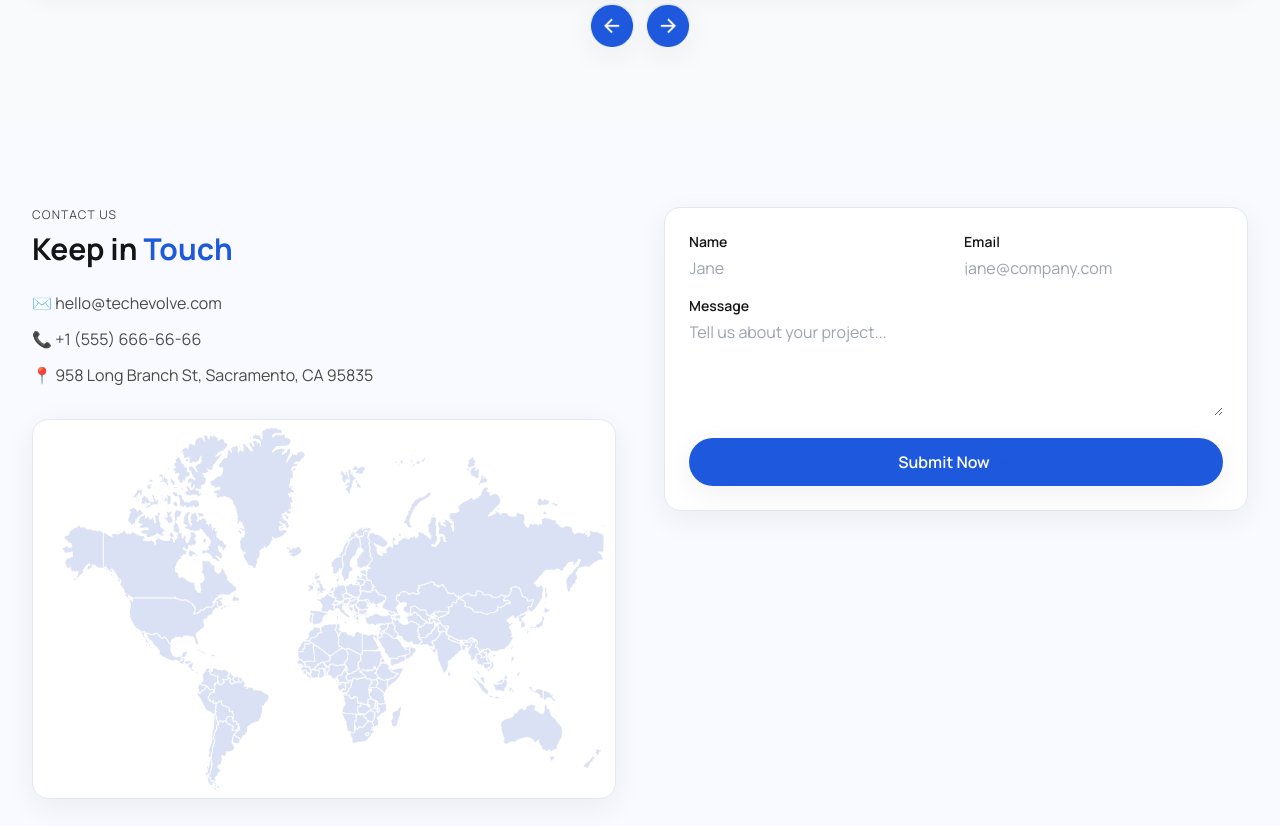
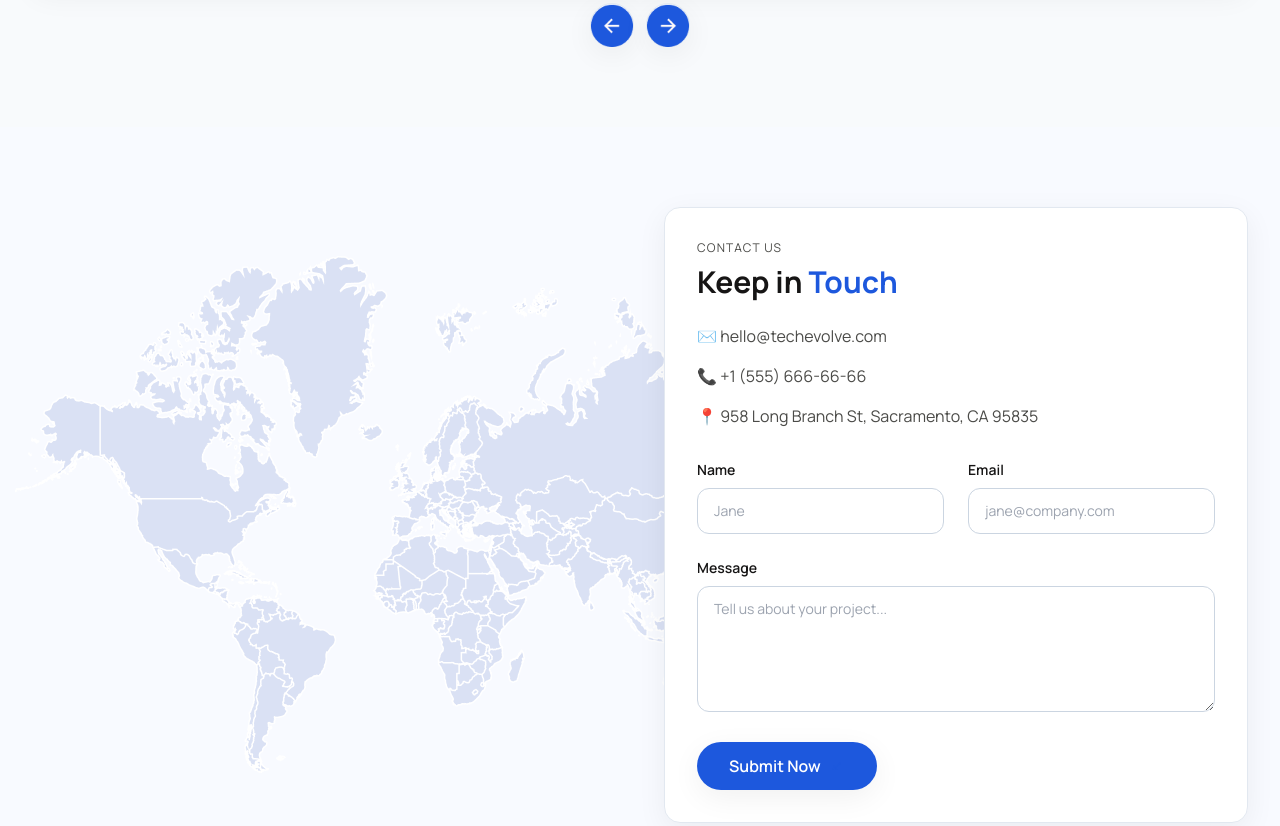
Before and after one commit to PeronVolodymyr/tech-evolve-landing-page, a plain HTML site: page index.html in a window 1280 px wide. Shown: the part 2878-3704 px from the top of the page. Drawn offline with nearby package versions, Linux system fonts and the light colour scheme.

Commit message:
improved map

```diff
--- a/index.html
+++ b/index.html
@@ -15,6 +15,7 @@
     .shadow-soft{box-shadow:0 8px 30px rgba(0,0,0,.06)}
     .circle-btn{width:44px;height:44px;border-radius:9999px;display:grid;place-items:center}
     .hero-bg{background-image:url('./assets/images/banner.png');background-size:cover;background-repeat:no-repeat;background-position:right}
+    .map-bg{background-image:url('./assets/images/map.png');background-size:auto;background-repeat:no-repeat;background-position:left}
   </style>
 </head>
 <body class="text-[color:var(--body)] bg-[#F8FAFF]">
@@ -230,30 +231,64 @@
     </div>
   </section>
 
-  <section id="contact" class="py-20">
-    <div class="mx-auto max-w-7xl px-4 sm:px-6 lg:px-8 grid lg:grid-cols-2 gap-12 items-start">
+  <!-- CONTACT -->
+  <section id="contact" class="py-20 map-bg">
+    <div class="mx-auto max-w-7xl px-4 sm:px-6 lg:px-8">
+      <div class="grid lg:grid-cols-2 gap-12 items-start">
+        <!-- Left column is just the map background space -->
+        <div class="hidden lg:block"></div>
+
+        <!-- Right column: single component (details + form) -->
         <div class="reveal">
+          <div class="w-full border border-slate-200 rounded-2xl bg-white p-8 shadow-soft">
             <p class="text-xs uppercase tracking-widest text-[color:var(--section)]/80">Contact Us</p>
-        <h3 class="mt-2 text-3xl font-bold text-[color:var(--text)]">Keep in <span class="text-[color:var(--brand)]">Touch</span></h3>
-        <ul class="mt-6 space-y-3">
+            <h3 class="mt-2 text-3xl font-bold text-[color:var(--text)]">
+              Keep in <span class="text-[color:var(--brand)]">Touch</span>
+            </h3>
+
+            <ul class="mt-6 space-y-4 text-[color:var(--body)]">
               <li class="flex items-center gap-3">✉️ hello@techevolve.com</li>
               <li class="flex items-center gap-3">📞 +1 (555) 666-66-66</li>
               <li class="flex items-center gap-3">📍 958 Long Branch St, Sacramento, CA 95835</li>
             </ul>
-        <div class="mt-8 rounded-2xl overflow-hidden border border-slate-200 bg-white shadow-soft">
-          <img src="./assets/images/map.png" alt="World map" class="w-full h-full object-cover" />
+
+            <form class="mt-8 space-y-6">
+              <div class="grid sm:grid-cols-2 gap-6">
+                <div>
+                  <label class="block text-sm font-semibold text-[color:var(--text)]">Name</label>
+                  <input
+                          type="text"
+                          class="mt-2 w-full rounded-xl border border-slate-300 px-4 py-3 text-sm focus:border-[color:var(--brand)] focus:ring-[color:var(--brand)]"
+                          placeholder="Jane"
+                  />
+                </div>
+                <div>
+                  <label class="block text-sm font-semibold text-[color:var(--text)]">Email</label>
+                  <input
+                          type="email"
+                          class="mt-2 w-full rounded-xl border border-slate-300 px-4 py-3 text-sm focus:border-[color:var(--brand)] focus:ring-[color:var(--brand)]"
+                          placeholder="jane@company.com"
+                  />
                 </div>
               </div>
-      <form class="reveal grid gap-4 border border-slate-200 rounded-2xl bg-white p-6 shadow-soft">
-        <div class="grid sm:grid-cols-2 gap-4">
-          <div><label class="block text-sm font-semibold text-[color:var(--text)]">Name</label><input type="text" class="mt-1 w-full rounded-xl border-slate-300 focus:border-[color:var(--brand)] focus:ring-[color:var(--brand)]" placeholder="Jane" /></div>
-          <div><label class="block text-sm font-semibold text-[color:var(--text)]">Email</label><input type="email" class="mt-1 w-full rounded-xl border-slate-300 focus:border-[color:var(--brand)] focus:ring-[color:var(--brand)]" placeholder="jane@company.com" /></div>
+
+              <div>
+                <label class="block text-sm font-semibold text-[color:var(--text)]">Message</label>
+                <textarea
+                        rows="5"
+                        class="mt-2 w-full rounded-xl border border-slate-300 px-4 py-3 text-sm focus:border-[color:var(--brand)] focus:ring-[color:var(--brand)]"
+                        placeholder="Tell us about your project..."
+                ></textarea>
               </div>
-        <div><label class="block text-sm font-semibold text-[color:var(--text)]">Message</label><textarea rows="4" class="mt-1 w-full rounded-xl border-slate-300 focus:border-[color:var(--brand)] focus:ring-[color:var(--brand)]" placeholder="Tell us about your project..."></textarea></div>
-        <button type="submit" class="inline-flex items-center justify-center gap-2 rounded-full bg-[color:var(--brand)] text-white px-6 py-3 font-semibold shadow-soft">
-          Submit Now <img src="assets/images/buttons/4.png" alt="" class="w-4 h-4" />
+
+              <button type="submit" class="inline-flex items-center justify-center gap-2 rounded-full bg-[color:var(--brand)] text-white px-8 py-3 font-semibold shadow-soft hover:bg-blue-700 transition">
+                Submit Now
+                <img src="assets/images/buttons/4.png" alt="" class="w-4 h-4" />
               </button>
             </form>
+          </div>
+        </div>
+      </div>
     </div>
   </section>
 
```
Lines whose indentation alone changed are shown as unchanged.
